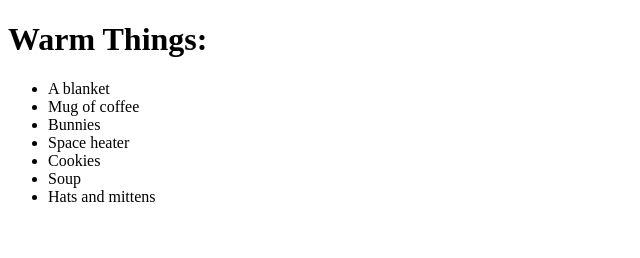
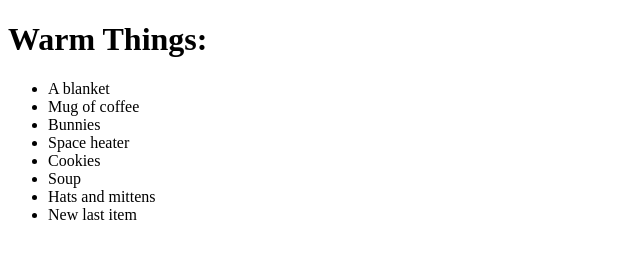
Before and after one commit to thecatfour/first-project, a plain HTML site: page home.html in a window 1280 px wide. Shown: the whole page, without its empty margins (0-640 px from the left). Drawn offline with Linux system fonts and the light colour scheme.

Commit message:
Update home.html

```diff
--- a/home.html
+++ b/home.html
@@ -15,6 +15,7 @@
 		<li>Cookies</li>
 		<li>Soup</li>
 		<li>Hats and mittens</li>
+		<li>New last item</li>
 	</ul>
 </body>
 </html>
```
